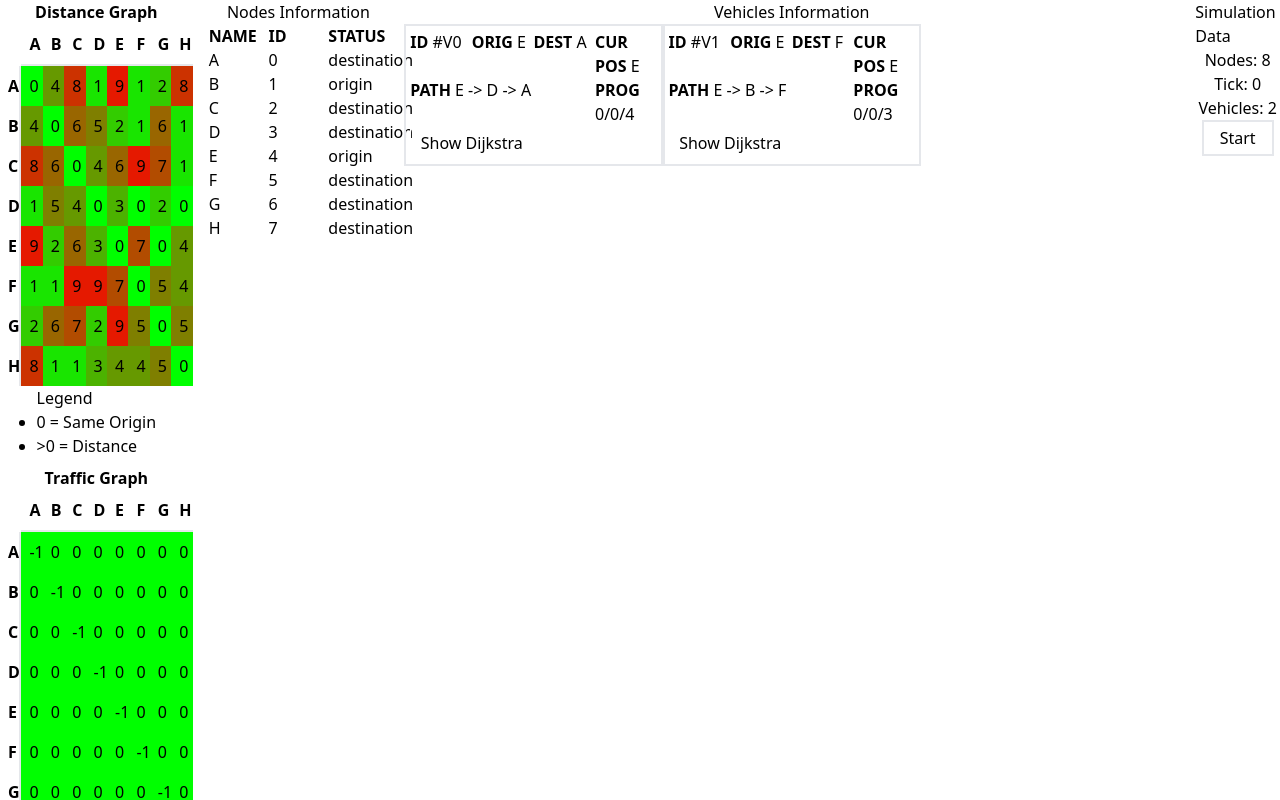
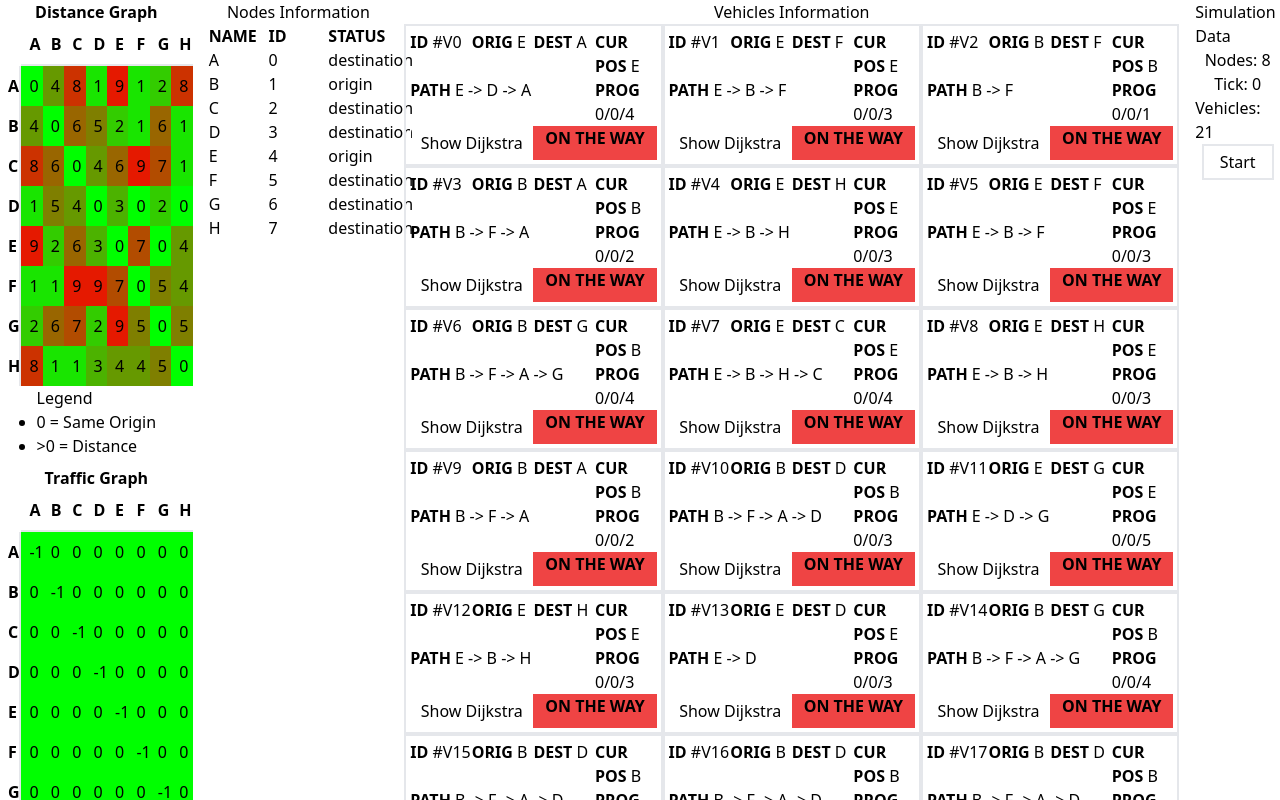
Before and after one commit to scantarbian/shiroko, a Next.js app: page /playground/trafficsim in a window 1280 px wide. Shown: the top 800 px of the page. Built offline with nearby package versions, Linux system fonts and the light colour scheme.

Commit message:
feat: add arrival indicator on vehicle view, proto implement traffic graph

```diff
--- a/app/playground/trafficsim/Vehicle.tsx
+++ b/app/playground/trafficsim/Vehicle.tsx
@@ -47,6 +47,15 @@ const VehicleData = ({ vehicle, id, nodeInformation }: Props) => {
       >
         <span>Show Dijkstra</span>
       </button>
+      <span
+        className={`col-span-2 text-center  font-bold ${
+          vehicle.position === vehicle.destination
+            ? "bg-green-500 text-black"
+            : "bg-red-500 "
+        }`}
+      >
+        {vehicle.position === vehicle.destination ? "ARRIVED" : "ON THE WAY"}
+      </span>
       <div
         className={`col-span-4 ${
           djikstraDataOpen ? "" : "h-0 overflow-hidden"
--- a/app/playground/trafficsim/page.tsx
+++ b/app/playground/trafficsim/page.tsx
@@ -28,7 +28,7 @@ import VehicleData from "./Vehicle";
 
 // constants
 const NODES = 8;
-const VEHICLES = 2;
+const VEHICLES = 21;
 const MAX_WEIGHT = 10;
 
 const TrafficSim = () => {
@@ -125,6 +125,7 @@ const TrafficSim = () => {
         origin,
         destination,
         position,
+        previousPosition: null,
         route: dijkstraData.route,
         traveledWeights: 0,
         totalTraveledWeights: 0,
@@ -283,6 +284,7 @@ const TrafficSim = () => {
         return {
           ...vehicle,
           position: nextNode,
+          previousPosition: position, // update previous position
           traveledNodes: traveledNodes + 1,
           traveledWeights: 0,
           totalTraveledWeights: totalTraveledWeights + 1,
@@ -291,6 +293,29 @@ const TrafficSim = () => {
     });
 
     setVehicles(newVehicles);
+
+    // update traffic graph
+    updateTraffic(newVehicles);
+  };
+
+  const updateTraffic = (vehiclesData: Vehicle[]) => {
+    // if vehicle is travelling from a node to another, increase the traffic
+    // if vehicle arrived at destination, decrease the traffic
+    const newTrafficGraph = [...trafficGraph]; // copy the existing traffic graph
+
+    vehiclesData.forEach((vehicle) => {
+      const { position, previousPosition } = vehicle;
+
+      if (previousPosition !== null) {
+        // decrease traffic from previous node
+        newTrafficGraph[previousPosition][position] -= 1;
+      }
+
+      // increase traffic to current node
+      newTrafficGraph[previousPosition ?? position][position] += 1;
+    });
+
+    setTrafficGraph(newTrafficGraph); // update the traffic graph state
   };
 
   useEffect(() => {
@@ -302,20 +327,19 @@ const TrafficSim = () => {
 
         // move vehicles
         updateVehicles();
-        // update traffic graph
       }, 3000);
 
       return () => clearInterval(interval);
     }
-  }, [isSimulationActive, updateVehicles]);
+  }, [isSimulationActive, updateVehicles, updateTraffic]);
 
   const toggleSimulation = () => {
     setIsSimulationActive(!isSimulationActive);
   };
 
-  function getHeatmapColor(weight: number) {
+  function getHeatmapColor(weight: number, maxWeight: number) {
     // Normalize the weight to range 0 - 1
-    let normalizedWeight = weight / MAX_WEIGHT;
+    let normalizedWeight = weight / maxWeight;
 
     // Calculate the red and green components
     let red = Math.floor(normalizedWeight * 255);
@@ -356,7 +380,10 @@ const TrafficSim = () => {
                           key={j}
                           className="p-2 text-black"
                           style={{
-                            backgroundColor: `${getHeatmapColor(col)}`,
+                            backgroundColor: `${getHeatmapColor(
+                              col,
+                              MAX_WEIGHT
+                            )}`,
                           }}
                         >
                           {col}
@@ -399,7 +426,10 @@ const TrafficSim = () => {
                           key={j}
                           className="p-2 text-black"
                           style={{
-                            backgroundColor: `${getHeatmapColor(col)}`,
+                            backgroundColor: `${getHeatmapColor(
+                              col,
+                              VEHICLES
+                            )}`,
                           }}
                         >
                           {col}
--- a/app/playground/trafficsim/types.ts
+++ b/app/playground/trafficsim/types.ts
@@ -2,6 +2,7 @@ export type Vehicle = {
   origin: number;
   destination: number;
   position: number;
+  previousPosition: number | null;
   route: number[];
   weights: number;
   traveledWeights: number;
```
